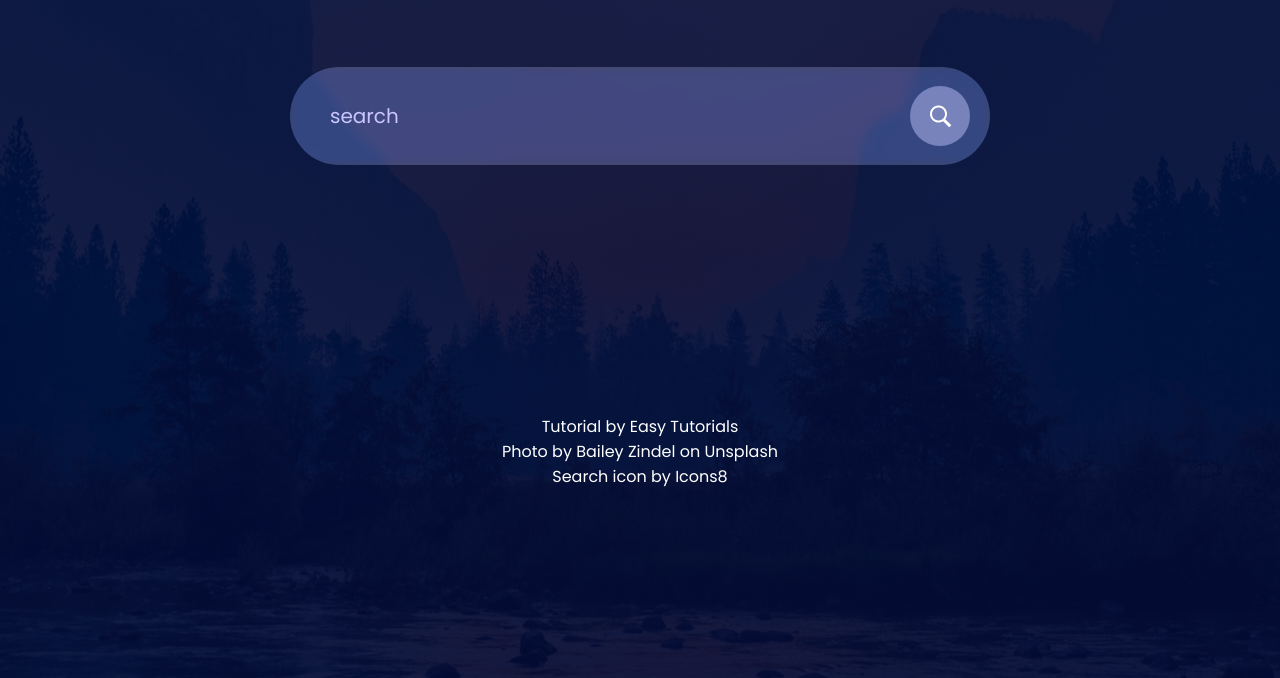
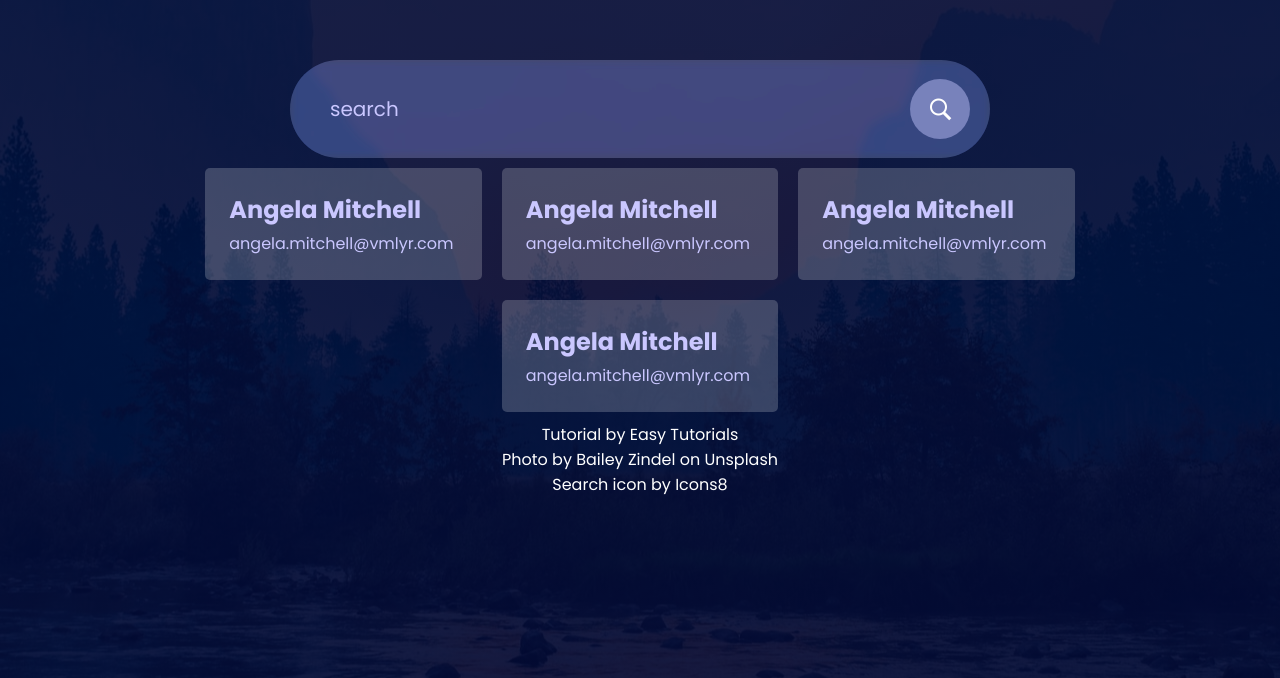
Before and after one commit to angela-mitchell-vmlyr/search-bar, a plain HTML site: page index.html in a window 1280 px wide. Shown: the part 122-800 px from the top of the page. Drawn offline with Linux system fonts and the light colour scheme.

Commit message:
add placeholder elements for cards

```diff
--- a/index.html
+++ b/index.html
@@ -5,19 +5,37 @@
     <meta http-equiv="X-UA-Compatible" content="IE=edge">
     <meta name="viewport" content="width=device-width, initial-scale=1.0">
     <title>Search Bar - Easy Tutorials</title>
-    <link rel="stylesheet" href="style.css">
+    <link rel="stylesheet" href="styles.css">
     <link rel="preconnect" href="https://fonts.googleapis.com">
     <link rel="preconnect" href="https://fonts.gstatic.com" crossorigin>
     <link href="https://fonts.googleapis.com/css2?family=Poppins:wght@400;700&display=swap" rel="stylesheet">
 </head>
 <body>
     <div class="container">
-        <form action="https://www.google.com/search" method="get" class="search-bar">
-            <input type="text" placeholder="search" name="q">
+        <div class="search-bar">
+            <input type="search" placeholder="search" id="search">
             <button type="submit">
                 <img src="images/icons8-search-50.png" alt="filled search icon">
             </button>
-        </form>
+        </div>
+        <div class="user-cards">
+            <article class="card">
+                <h2>Angela Mitchell</h2>
+                <span class="email">angela.mitchell@vmlyr.com</span>
+            </article>
+            <article class="card">
+                <h2>Angela Mitchell</h2>
+                <span class="email">angela.mitchell@vmlyr.com</span>
+            </article>
+            <article class="card">
+                <h2>Angela Mitchell</h2>
+                <span class="email">angela.mitchell@vmlyr.com</span>
+            </article>
+            <article class="card">
+                <h2>Angela Mitchell</h2>
+                <span class="email">angela.mitchell@vmlyr.com</span>
+            </article>
+        </div>
         <div class="resources">
             <span>Tutorial by <a href="https://www.youtube.com/watch?v=9hnJsNIBq1g">Easy Tutorials</a></span>
             <span>
--- a/style.css
+++ b/styles.css
@@ -6,7 +6,7 @@
 }
 
 .container {
-    width: 100%;
+    /* width: 100%; */
     min-height: 100vh;
     padding: 5%;
     background-image: linear-gradient(rgba(0, 8, 51, 0.9), rgba(0, 8, 51, 0.9)), url(images/bailey-zindel-NRQV-hBF10M-unsplash.jpg);
@@ -15,7 +15,7 @@
     display: flex;
     flex-direction: column;
     align-items: center;
-    justify-content: space-around;
+    justify-content: center;
 }
 
 .resources {
@@ -82,3 +82,27 @@
     cursor: pointer;
     padding: 1.125rem;
 }
+
+.user-cards {
+    color: #fff;
+    display: flex;
+    flex-wrap: wrap;
+    justify-content: center;
+}
+
+.card {
+    flex: 0 1 24%;
+    margin: 10px;
+    color: #cac7ff;
+    background: rgb(255, 255, 255, 0.2);
+    border-radius: 5px;
+    padding: 1.5rem;
+}
+
+h2 {
+    margin-bottom: 0.25rem;
+}
+
+.hide {
+    display: none;
+}
```
